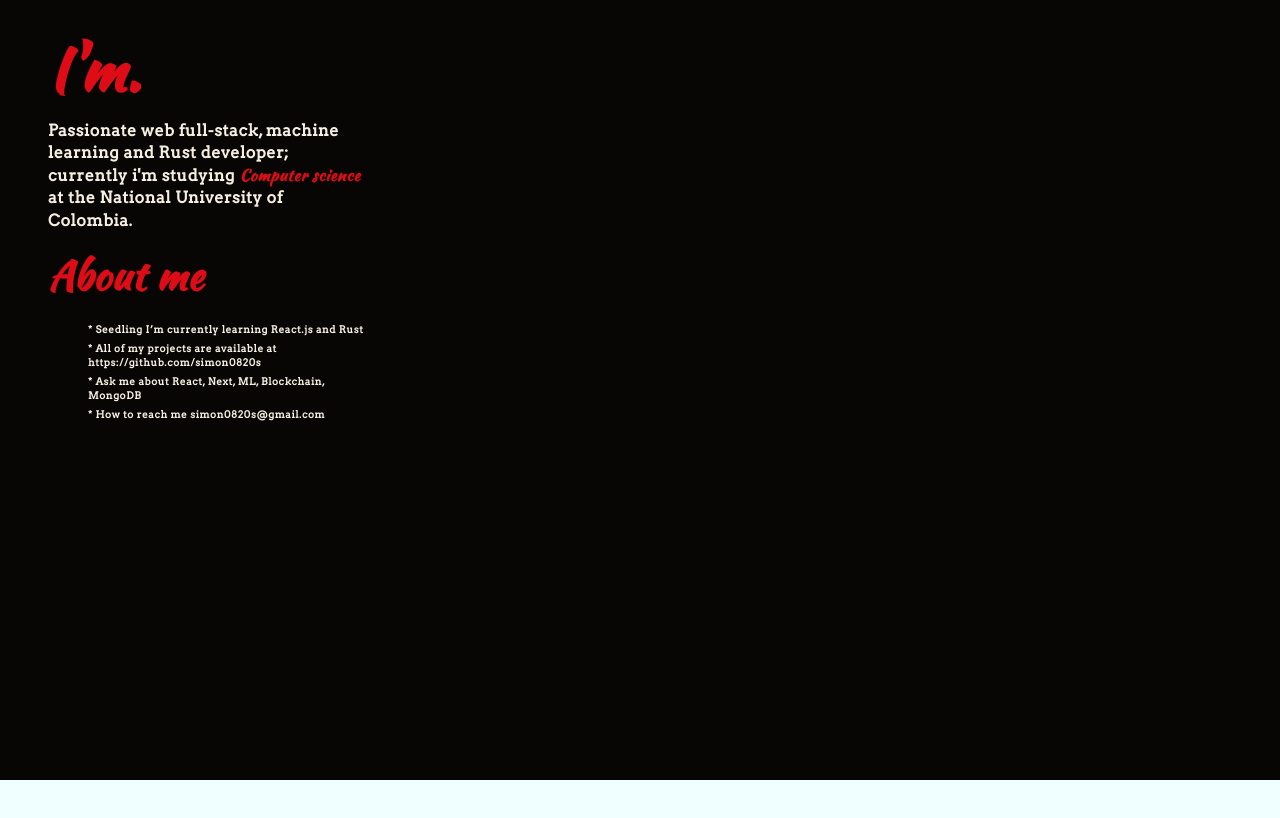
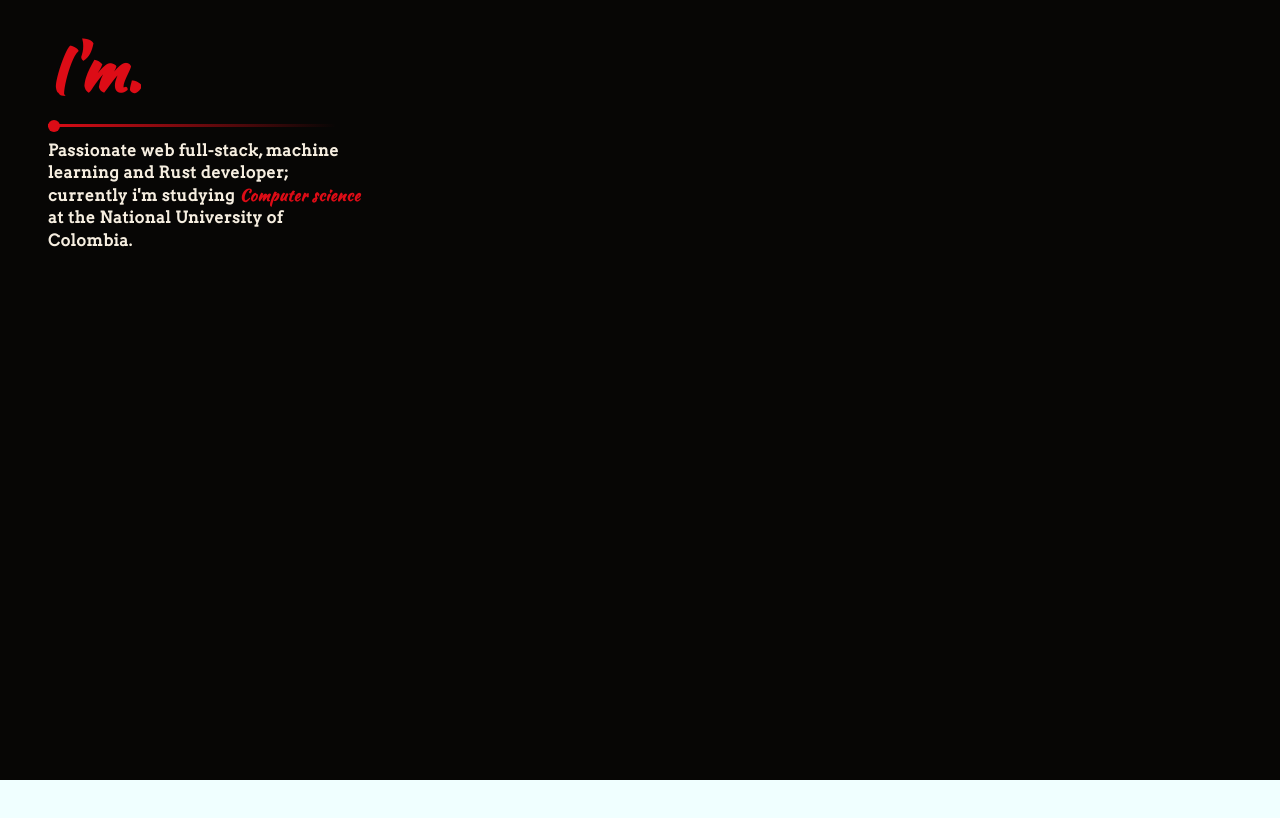
Before and after one commit to simon0820s/MyWeb, a React (Vite) app: page / in a window 1280 px wide. Shown: the part 820-1638 px from the top of the page. Built offline with nearby package versions, Linux system fonts and the light colour scheme.

Commit message:
about me article ready

```diff
--- a/src/components/AboutMeAricle/index.tsx
+++ b/src/components/AboutMeAricle/index.tsx
@@ -1,4 +1,3 @@
-import Title from "../Title";
 import "./styles.css";
 
 const AboutMeArticle = () => {
@@ -11,18 +10,6 @@ const AboutMeArticle = () => {
           <span className="special-text"> Computer science </span>at the
           National University of Colombia.
         </p>
-        <div className="about-me-container">
-          <Title fontSize="40px">About me</Title>
-          <div>
-            <span className="vertical-bar"></span>
-            <ul className="normal-text about-me-list">
-              <li>* Seedling I’m currently learning React.js and Rust</li>
-              <li>* All of my projects are available at https://github.com/simon0820s</li>
-              <li>* Ask me about React, Next, ML, Blockchain, MongoDB</li>
-              <li>* How to reach me simon0820s@gmail.com</li>
-            </ul>
-          </div>
-        </div>
       </article>
     </div>
   );
--- /dev/null
+++ b/src/components/HorizontalSeparator/index.tsx
@@ -0,0 +1,9 @@
+import './styles.css'
+
+const HorizontalSeparator = () => {
+  return (
+    <span className='horizontal-separator'/>
+  )
+}
+
+export default HorizontalSeparator
--- /dev/null
+++ b/src/components/HorizontalSeparator/styles.css
@@ -0,0 +1,17 @@
+.horizontal-separator {
+  position: relative;
+  width: 12px;
+  height: 12px;
+  border-radius: 100%;
+  background-color: var(--principal-color);
+
+  &::after {
+    content: "";
+    position: absolute;
+    width: 18rem;
+    height: 3px;
+    background: linear-gradient(to right, var(--principal-color), transparent) ;
+    transform: translateY(4px);
+  }
+
+}
--- a/src/sections/AboutMe/index.tsx
+++ b/src/sections/AboutMe/index.tsx
@@ -1,4 +1,5 @@
 import AboutMeArticle from "../../components/AboutMeAricle";
+import HorizontalSeparator from "../../components/HorizontalSeparator";
 import Layout from "../../components/Layout";
 import Title from "../../components/Title";
 import "./styles.css";
@@ -8,7 +9,10 @@ const AboutMe = () => {
     <section id="about-me">
       <Layout>
         <Title fontSize="60px">I'm.</Title>
-        <AboutMeArticle />
+        <div className="about-me-article">
+          <HorizontalSeparator />
+          <AboutMeArticle />
+        </div>
       </Layout>
     </section>
   );
--- a/src/sections/AboutMe/styles.css
+++ b/src/sections/AboutMe/styles.css
@@ -2,3 +2,9 @@
   width: 100vw;
   height: 100vh;
 }
+
+.about-me-article {
+  display: flex;
+  flex-direction: column;
+  gap: 0.5rem;
+}
```
